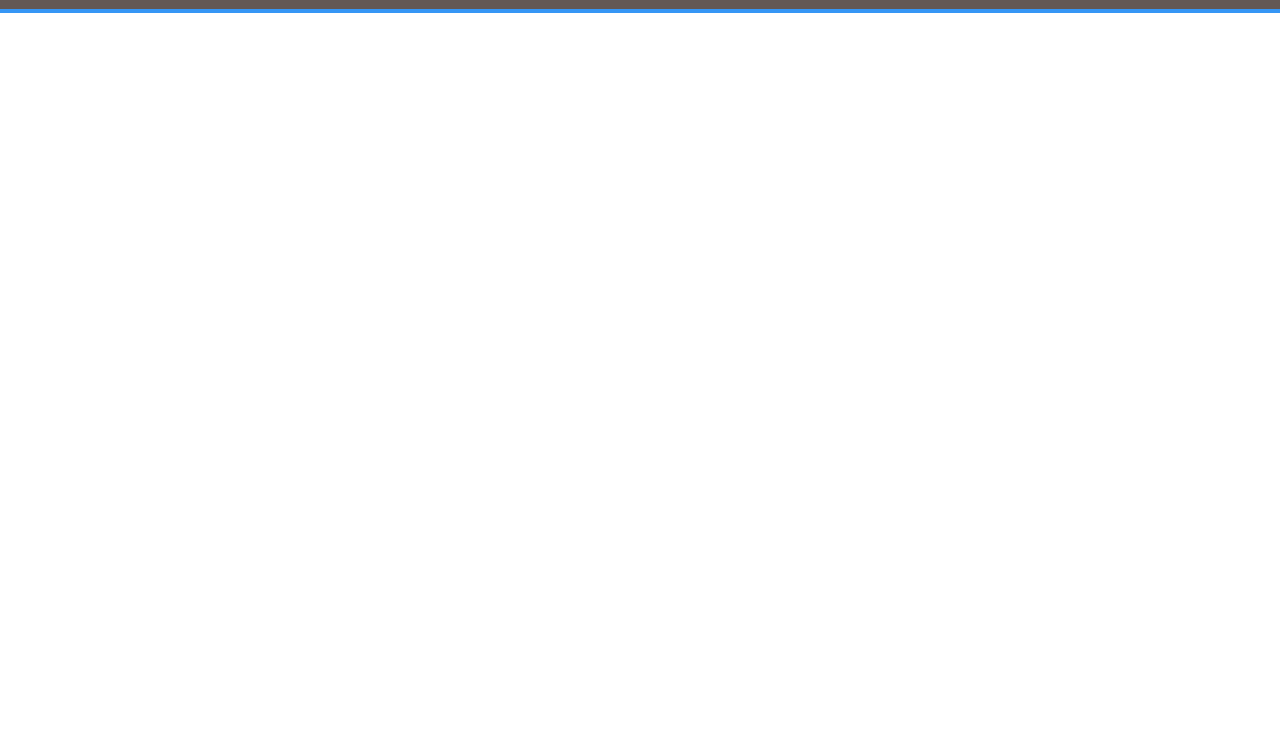
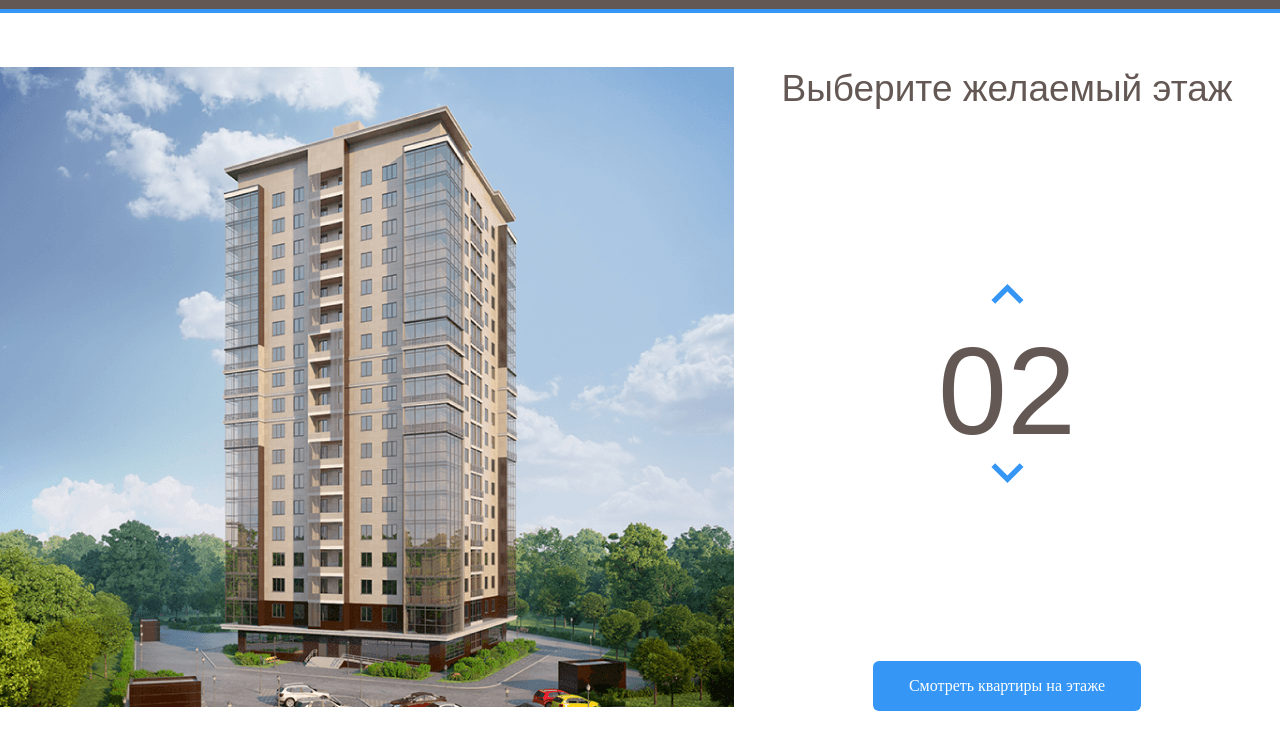
Before and after one commit to fenix-coder/Melody, a plain HTML site: page index.html in a window 1280 px wide. Shown: the part 55-800 px from the top of the page. Drawn offline with Linux system fonts and the light colour scheme.

Commit message:
2й день

```diff
--- a/css/style.css
+++ b/css/style.css
@@ -1,3 +1,12 @@
+@font-face {
+  font-family: "Bebas Neue Regular";
+  src: local("Bebas Neue Regular"), local("Bebas Neue Regular"),
+    url("../fonts/Bebas Neue Regular.ttf") format("ttf");
+  font-weight: normal;
+  font-style: normal;
+  font-display: swap;
+}
+
 * {
   box-sizing: border-box; /*позволяет правильно считать ширину и длину элементов для всех на странице это правило */
 }
@@ -50,3 +59,62 @@
   text-decoration: none;
   color: #fff;
 }
+.main {
+  max-width: 1280px;
+  margin: auto;
+  padding-top: 54px;
+  display: flex;
+}
+.main-info {
+  flex-grow: 1;
+  text-align: center;
+  display: flex;
+  flex-direction: column;
+  align-items: center;
+  justify-content: space-between; /*разбрасываем элементы по краям*/
+}
+
+.home-image path {
+  /*прописываем для каждого этажа*/
+  opacity: 0; /*прописываем прозрачность каждого этажа, при нуле все прозрачные*/
+}
+.home-image path:hover {
+  opacity: 1; /*прозрачность меняем на единицу*/
+  cursor: pointer; /*при наведении курсор будет в виде пальца*/
+}
+.counter-group {
+  display: flex;
+  flex-direction: column;
+  align-items: center;
+}
+.counter-button {
+  background-color: #fff;
+  border: none;
+  cursor: pointer;
+}
+.counter-arrow-down {
+  transform: rotateX(180deg);
+}
+.main-tytle {
+  margin: 0;
+  font-family: "Bebas Neue Regular", sans-serif;
+  font-weight: normal;
+  font-size: 37px;
+  line-height: 44px;
+  color: #635854;
+}
+.counter {
+  color: #635854;
+  font-weight: normal;
+  font-size: 124px;
+  font-family: "Bebas Neue Regular", sans-serif;
+  margin-top: 10px;
+}
+.button-primary {
+  background: #3596f5;
+  border-radius: 6px;
+  color: #fff;
+  border: none;
+  padding: 16px 36px;
+  cursor: pointer;
+}
--- a/index.html
+++ b/index.html
@@ -42,5 +42,58 @@
         <!-- /.navbar -->
 
     </header>
+    <main class="main">
+        <div class="main-image">
+            <svg class="home-image"
+            width="734" height="640" viewBox="0 0 734 640" fill="none" xmlns="http://www.w3.org/2000/svg"
+                xmlns:xlink="http://www.w3.org/1999/xlink">
+                <rect width="734" height="640" fill="url(#pattern0)" />
+                <defs>
+                    <pattern id="pattern0" patternContentUnits="objectBoundingBox" width="1" height="1">
+                        <use xlink:href="#image0" transform="translate(-0.00408719) scale(0.0013624 0.0015625)" />
+                    </pattern>
+                    <image id="image0" width="740" height="640" xlink:href="img/home.png" />
+                </defs>
+                <path d="M222 527.746L442.8 537.215L512 521V546.684L443.5 570L222 556.981V527.746Z" fill="#3595F6"
+                    fill-opacity="0.75" />
+                <path d="M223 528.273V501L443.3 504.6L513 501V522.818L443.7 537L223 528.273Z" fill="#3595F6" fill-opacity="0.75" />
+                <path d="M223 500V475H444H513V498L445 505L223 500Z" fill="#3595F6" fill-opacity="0.75" />
+                <path d="M223 476V451L444.3 447.3L512 454V476H444" fill="#3595F6" fill-opacity="0.75" />
+                <path d="M223 450V424L444.5 420.7L513 431.7V453L444 446.3L223 450Z" fill="#3595F6" fill-opacity="0.75" />
+                <path d="M222 423V399.3L443 387L514 410V431.3L443 419L222 423Z" fill="#3595F6" fill-opacity="0.75" />
+                <path d="M222 401V376L444.2 359.7L514 388.3V409L443.7 387.3L222 401Z" fill="#3595F6" fill-opacity="0.75" />
+                <path d="M222 376V351L444.5 330.7L514 367.3V388L442 359.3L222 376Z" fill="#3595F6" fill-opacity="0.75" />
+                <path d="M222 350V326L445 301.3L514 345.3V367L444.7 329L222 350Z" fill="#3595F6" fill-opacity="0.75" />
+                <path d="M222 325V301L444.5 272.3L514 323.3V344L443.7 301.7L222 325Z" fill="#3595F6" fill-opacity="0.75" />
+                <path d="M221 301V277L443.3 244L514 303.3V323L444 272.3L221 301Z" fill="#3595F6" fill-opacity="0.75" />
+                <path d="M222 276V252L443.2 217L513 281V302L444.3 243.7L222 276Z" fill="#3595F6" fill-opacity="0.75" />
+                <path d="M222 252V227L444.3 189L513 259.3V280L444 216L222 252Z" fill="#3595F6" fill-opacity="0.75" />
+                <path d="M222 226V201L442.8 157.3L513 236.3V259L444 185.7L222 226Z" fill="#3595F6" fill-opacity="0.75" />
+                <path d="M223 202V177L443 129L513 214V237L442.3 157.7L223 202Z" fill="#3595F6" fill-opacity="0.75" />
+                <path d="M222 177V152L441.8 100L513 192.3V215L443.3 128.7L222 177Z" fill="#3595F6" fill-opacity="0.75" />
+                <path d="M222 152V126L444 69.3L513 171V192L443.7 100.3L222 152Z" fill="#3595F6" fill-opacity="0.75" />
+
+            </svg>
+
+        </div>
+        <!-- /.main-image -->
+    <div class="main-info">
+        <h2 class="main-tytle">Выберите желаемый этаж</h2>
+        <div class="counter-group">
+            <button class="counter-button counter-up">
+            <!--кнопки вверх и вниз выбор этажа-->
+            <img class="counter-arrow counter-arrow-up" src="img/arrow.svg" alt="arrow-up"> <!--стрелка вверх-->
+            </button>
+            <span class="counter">02</span>
+            <!--счётчик-->
+            <button class="counter-button counter-down">
+            <img class="counter-arrow counter-arrow-down" src="img/arrow.svg" alt="arrow-down">
+            </button>
+        </div>
+        <!-- /.counter-group -->
+        <button class="button button-primary">Смотреть квартиры на этаже</button>
+    </div>
+    <!-- /.main-info -счетчик этажей-->
+    </main>
 </body>
 </html>
```
Also changed, not shown: fonts/Bebas Neue Regular.ttf (added), img/Group 3.svg (added), img/arrow.svg (added), img/home.png (added).
